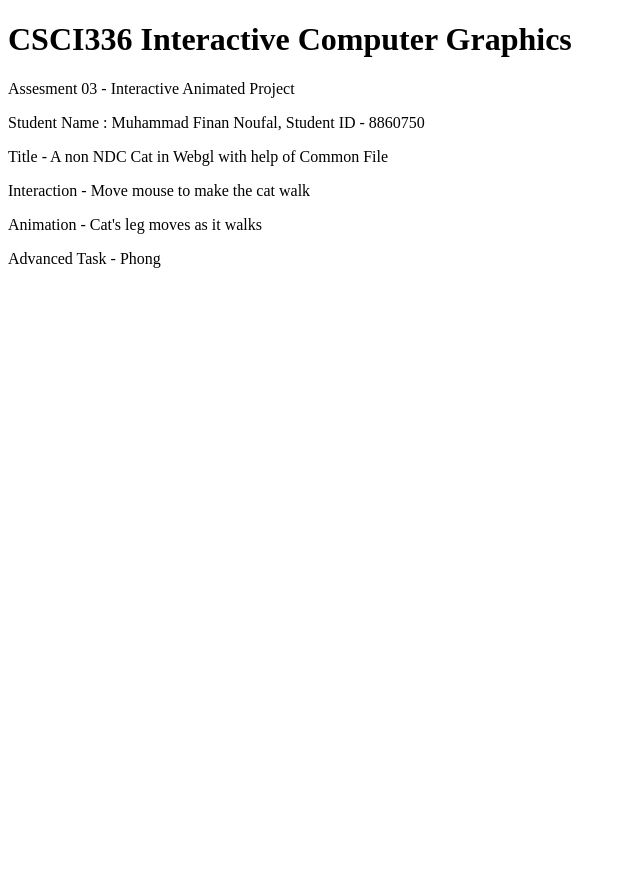
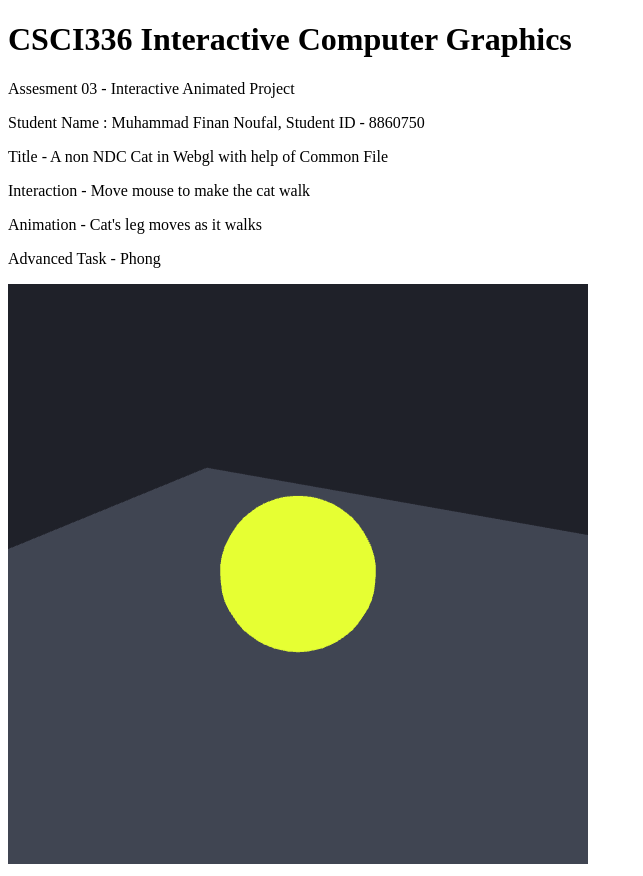
Before and after one commit to siinzn/3D-Cat-Webgl, a plain HTML site: page Model/index.html in a window 1280 px wide. Shown: the whole page, without its empty margins (0-643 px from the left). Drawn offline with Linux system fonts and the light colour scheme; animation ran at ten frames a second.

Commit message:
feat: add WebGL sphere scene with interactive camera controls

```diff
--- a/Model/index.html
+++ b/Model/index.html
@@ -9,6 +9,27 @@
     <p>Animation - Cat's leg moves as it walks</p>
     <p>Advanced Task - Phong</p>
     <canvas id="gl-canvas" width="580" height="580"> </canvas>
+    <script id="vertex-shader" type="x-shader/x-vertex">
+      #version 300 es
+      in vec3 aPosition;
+      uniform mat4 uModelView;
+      uniform mat4 uProjection;
+
+      void main() {
+        gl_Position = uProjection * uModelView * vec4(aPosition, 1.0);
+      }
+    </script>
+
+    <script id="fragment-shader" type="x-shader/x-fragment">
+      #version 300 es
+      precision mediump float;
+      uniform vec4 uColor;
+      out vec4 fragColor;
+
+      void main() {
+        fragColor = uColor;
+      }
+    </script>
   </body>
   <script type="text/javascript" src="../Common/initShaders.js"></script>
   <script type="text/javascript" src="../Common/MV.js"></script>
--- a/Model/index.js
+++ b/Model/index.js
@@ -1 +1,227 @@
-console.log("hello");
+// Constants
+const CLEAR_COLOR = vec4(0.12, 0.13, 0.16, 1.0);
+const SPHERE_LAT_SEGMENTS = 24;
+const SPHERE_LONG_SEGMENTS = 24;
+const FLOOR_HALF_SIZE = 300;
+const FLOOR_Y = 0;
+const FLOOR_COLOR = vec4(0.25, 0.27, 0.32, 1.0);
+const CAMERA_FOV = 45;
+const CAMERA_NEAR = 1;
+const CAMERA_FAR = 3000;
+const CAMERA_START_DISTANCE = 450;
+const CAMERA_MIN_DISTANCE = 150;
+const CAMERA_MAX_DISTANCE = 1200;
+const CAMERA_MIN_ELEVATION = 5; //stops the camera going under the floor
+const CAMERA_MAX_ELEVATION = 85; //stops it flipping over the top
+const CAMERA_ORBIT_SENSITIVITY = 0.4; // degrees per pixel dragged
+const CAMERA_ZOOM_SENSITIVITY = 0.5; // distance per wheel unit
+const CAMERA_TARGET = vec3(0, 50, 0); // point the camera looks at
+
+const TEST_COLOR = vec4(0.9, 1, 0.2, 1.0);
+
+// Variables
+let canvas;
+let gl;
+let program;
+let aPositionLoc, uModelViewLoc, uProjectionLoc, uColorLoc;
+let sphereMesh, floorMesh;
+let viewMatrix, projectionMatrix;
+let cameraAzimuth = 30; // degrees around the cat
+let cameraElevation = 25; // degrees above the floor
+let cameraDistance = CAMERA_START_DISTANCE;
+let isDragging = false;
+let lastMouseX = 0;
+let lastMouseY = 0;
+
+window.onload = function init() {
+  canvas = document.getElementById("gl-canvas");
+  gl = canvas.getContext("webgl2");
+  if (!gl) {
+    alert("WebGL 2 isn't available");
+    return;
+  }
+
+  gl.viewport(0, 0, canvas.width, canvas.height);
+  gl.clearColor(CLEAR_COLOR[0], CLEAR_COLOR[1], CLEAR_COLOR[2], CLEAR_COLOR[3]);
+  gl.enable(gl.DEPTH_TEST);
+
+  // shaders
+  program = initShaders(gl, "vertex-shader", "fragment-shader");
+  gl.useProgram(program);
+
+  aPositionLoc = gl.getAttribLocation(program, "aPosition");
+  uModelViewLoc = gl.getUniformLocation(program, "uModelView");
+  uProjectionLoc = gl.getUniformLocation(program, "uProjection");
+  uColorLoc = gl.getUniformLocation(program, "uColor");
+
+  // projection never changes, so send it once
+  projectionMatrix = perspective(
+    CAMERA_FOV,
+    canvas.width / canvas.height,
+    CAMERA_NEAR,
+    CAMERA_FAR,
+  );
+  gl.uniformMatrix4fv(uProjectionLoc, false, flatten(projectionMatrix));
+
+  // meshes
+  sphereMesh = createMesh(
+    makeSphere(50, SPHERE_LAT_SEGMENTS, SPHERE_LONG_SEGMENTS),
+  );
+  floorMesh = createMesh(makeFloor(FLOOR_HALF_SIZE, FLOOR_Y));
+
+  setupInput();
+  render();
+};
+
+// Uploads positions and indices to the GPU. Returns handles to draw later.
+function createMesh(data) {
+  const positionBuffer = gl.createBuffer();
+  gl.bindBuffer(gl.ARRAY_BUFFER, positionBuffer);
+  gl.bufferData(gl.ARRAY_BUFFER, flatten(data.positions), gl.STATIC_DRAW);
+
+  const indexBuffer = gl.createBuffer();
+  gl.bindBuffer(gl.ELEMENT_ARRAY_BUFFER, indexBuffer);
+  gl.bufferData(
+    gl.ELEMENT_ARRAY_BUFFER,
+    new Uint16Array(data.indices),
+    gl.STATIC_DRAW,
+  );
+
+  return { positionBuffer, indexBuffer, count: data.indices.length };
+}
+
+// Draws one mesh with a model matrix and a color.
+function drawMesh(mesh, modelMatrix, color) {
+  const modelView = mult(viewMatrix, modelMatrix);
+  gl.uniformMatrix4fv(uModelViewLoc, false, flatten(modelView));
+  gl.uniform4fv(uColorLoc, flatten(color));
+
+  gl.bindBuffer(gl.ARRAY_BUFFER, mesh.positionBuffer);
+  gl.vertexAttribPointer(aPositionLoc, 3, gl.FLOAT, false, 0, 0);
+  gl.enableVertexAttribArray(aPositionLoc);
+
+  gl.bindBuffer(gl.ELEMENT_ARRAY_BUFFER, mesh.indexBuffer);
+  gl.drawElements(gl.TRIANGLES, mesh.count, gl.UNSIGNED_SHORT, 0);
+}
+
+function clamp(value, min, max) {
+  return Math.min(Math.max(value, min), max);
+}
+
+// Turns (azimuth, elevation, distance) into an eye position and rebuilds the view matrix.
+function updateCamera() {
+  const az = radians(cameraAzimuth);
+  const el = radians(cameraElevation);
+
+  const eye = vec3(
+    CAMERA_TARGET[0] + cameraDistance * Math.cos(el) * Math.sin(az),
+    CAMERA_TARGET[1] + cameraDistance * Math.sin(el),
+    CAMERA_TARGET[2] + cameraDistance * Math.cos(el) * Math.cos(az),
+  );
+
+  viewMatrix = lookAt(eye, CAMERA_TARGET, vec3(0, 1, 0));
+}
+
+function setupInput() {
+  canvas.addEventListener("mousedown", function (e) {
+    isDragging = true;
+    lastMouseX = e.clientX;
+    lastMouseY = e.clientY;
+  });
+
+  window.addEventListener("mouseup", function () {
+    isDragging = false;
+  });
+
+  window.addEventListener("mousemove", function (e) {
+    if (!isDragging) return;
+
+    const dx = e.clientX - lastMouseX;
+    const dy = e.clientY - lastMouseY;
+    lastMouseX = e.clientX;
+    lastMouseY = e.clientY;
+
+    cameraAzimuth -= dx * CAMERA_ORBIT_SENSITIVITY;
+    cameraElevation = clamp(
+      cameraElevation + dy * CAMERA_ORBIT_SENSITIVITY,
+      CAMERA_MIN_ELEVATION,
+      CAMERA_MAX_ELEVATION,
+    );
+  });
+
+  canvas.addEventListener(
+    "wheel",
+    function (e) {
+      e.preventDefault();
+      cameraDistance = clamp(
+        cameraDistance + e.deltaY * CAMERA_ZOOM_SENSITIVITY,
+        CAMERA_MIN_DISTANCE,
+        CAMERA_MAX_DISTANCE,
+      );
+    },
+    { passive: false },
+  );
+}
+
+function render() {
+  updateCamera();
+  gl.clear(gl.COLOR_BUFFER_BIT | gl.DEPTH_BUFFER_BIT);
+
+  drawMesh(floorMesh, mat4(), FLOOR_COLOR);
+  drawMesh(sphereMesh, translate(0, 50, 0), TEST_COLOR); // radius 50, so it rests on the floor
+
+  requestAnimationFrame(render);
+}
+
+// Builds a sphere centered at the origin, in non NDC
+function makeSphere(radius, latSegments, longSegments) {
+  const positions = [];
+  const normals = [];
+  const indices = [];
+
+  // vertices: a (latSegments+1) x (longSegments+1) grid
+  for (let i = 0; i <= latSegments; i++) {
+    const theta = (Math.PI * i) / latSegments; // 0 = top pole, PI = bottom pole
+    const sinT = Math.sin(theta);
+    const cosT = Math.cos(theta);
+
+    for (let j = 0; j <= longSegments; j++) {
+      const phi = (2 * Math.PI * j) / longSegments; // around the sphere
+      const nx = sinT * Math.cos(phi);
+      const ny = cosT;
+      const nz = sinT * Math.sin(phi);
+
+      normals.push(vec3(nx, ny, nz)); // unit length
+      positions.push(vec3(radius * nx, radius * ny, radius * nz)); // scaled to world size
+    }
+  }
+
+  // indices: each grid cell becomes 2 triangles
+  for (let i = 0; i < latSegments; i++) {
+    for (let j = 0; j < longSegments; j++) {
+      const first = i * (longSegments + 1) + j;
+      const second = first + longSegments + 1;
+
+      indices.push(first, second, first + 1);
+      indices.push(second, second + 1, first + 1);
+    }
+  }
+
+  return { positions, normals, indices };
+}
+
+// Flat square on the xz plane at height y, facing up.
+function makeFloor(halfSize, y) {
+  const positions = [
+    vec3(-halfSize, y, -halfSize), // 0 back-left
+    vec3(halfSize, y, -halfSize), // 1 back-right
+    vec3(halfSize, y, halfSize), // 2 front-right
+    vec3(-halfSize, y, halfSize), // 3 front-left
+  ];
+
+  const normals = [vec3(0, 1, 0), vec3(0, 1, 0), vec3(0, 1, 0), vec3(0, 1, 0)];
+
+  const indices = [0, 2, 1, 0, 3, 2];
+
+  return { positions, normals, indices };
+}
```
